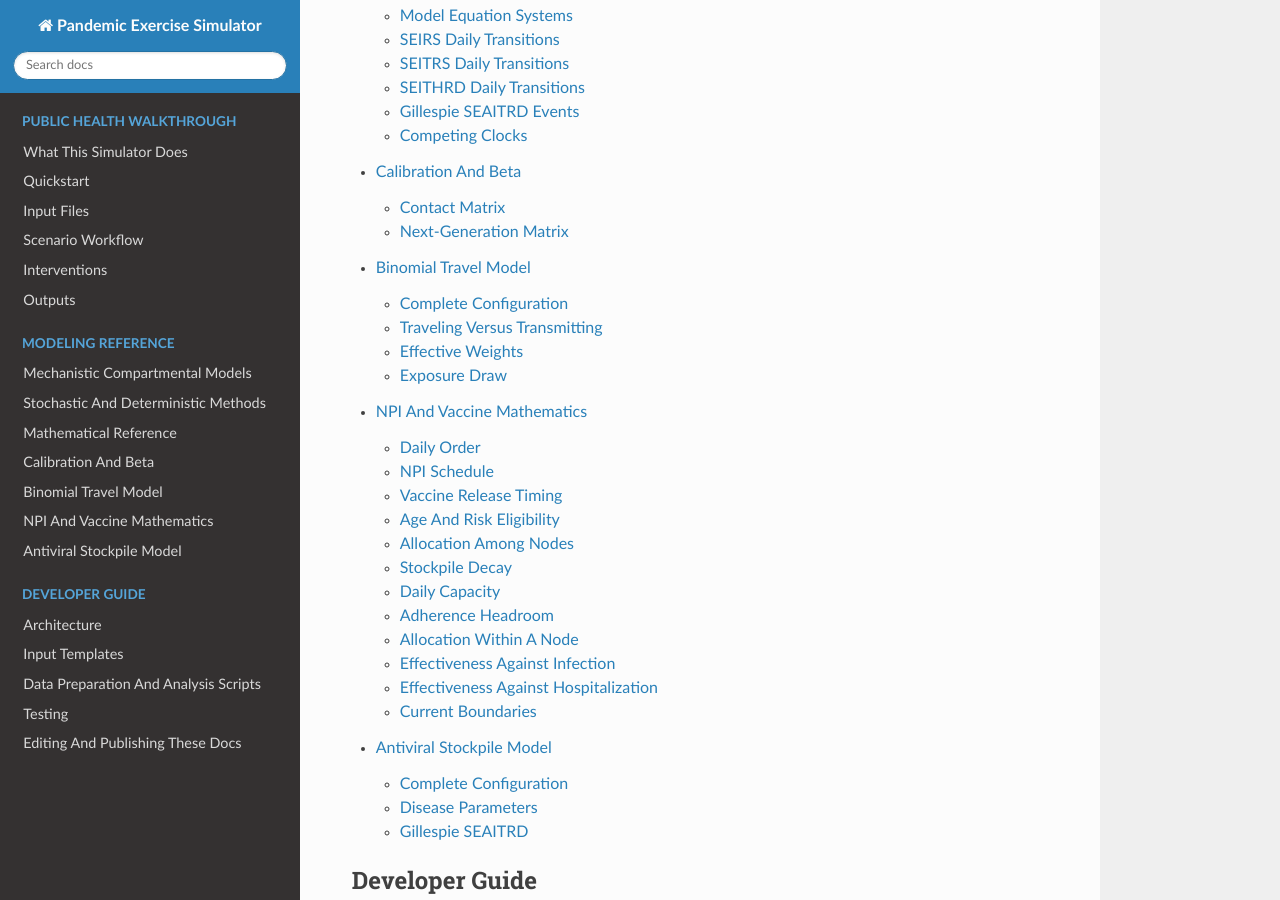
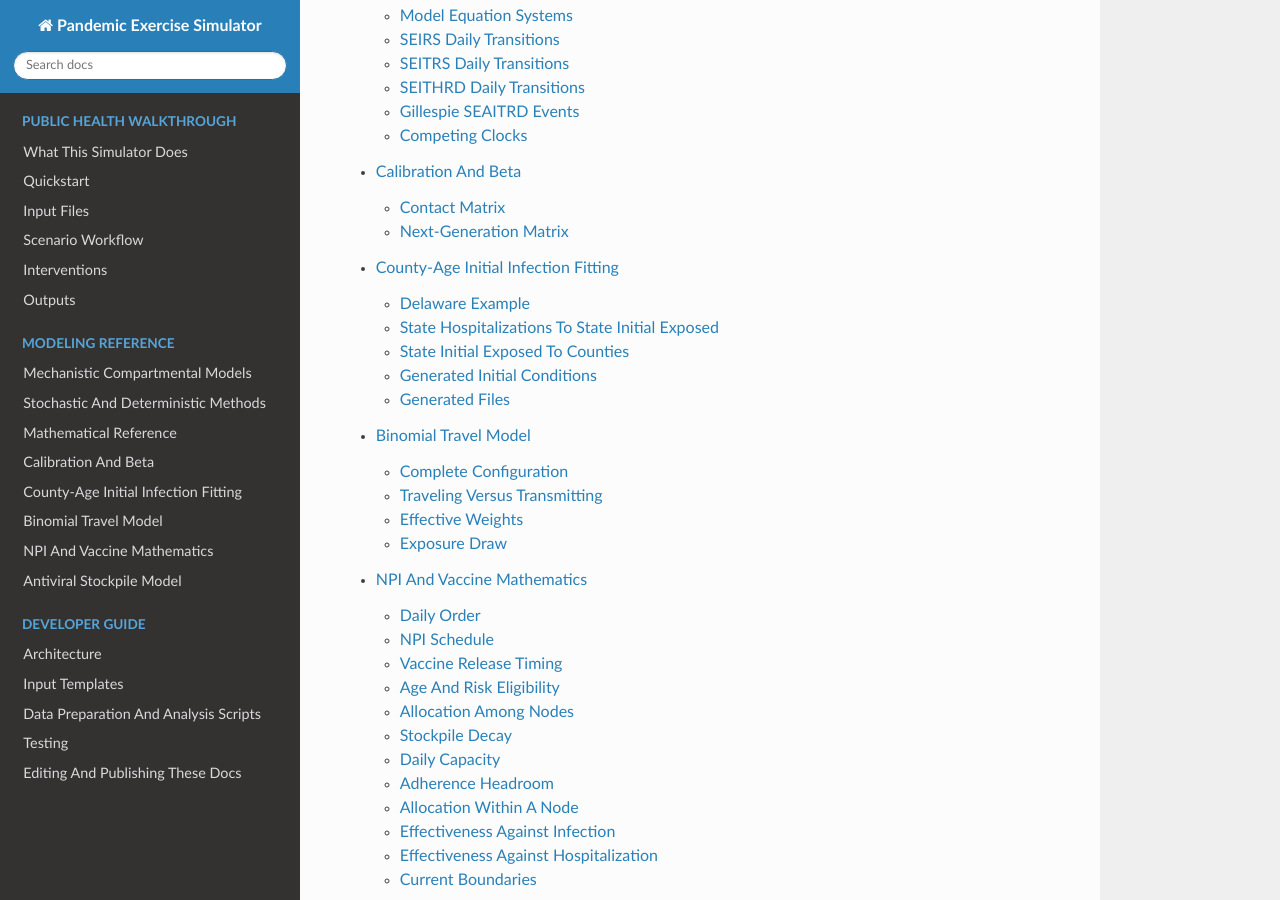
Before and after one commit to TACC/PandemicExerciseSimulator, a Sphinx documentation site: the page built from docs/index.md, in a window 1280 px wide and 900 px high, scrolled down 1860 px. Built offline with Sphinx 7.4.7 and the Read the Docs theme 3.1.0, drawn with Linux system fonts in a browser that asks for light colours; some of the changed lines change nothing that is shown.

Commit message:
Delaware initial infections example

````diff
--- a/docs/developer/scripts.md
+++ b/docs/developer/scripts.md
@@ -26,6 +26,7 @@ the scripts can also be run individually.
 | 4b | `4b_flu_county_high_risk_by_age.R` | County high-risk ratios using state estimates and CDC PLACES burden. |
 | 5 | `5_vaccine_coverage_by_state.R` | State weekly vaccination stockpile schedules. |
 | 6 | `6_create_input_files_and_parallel_commands.R` | State-specific JSON inputs and parallel simulator commands. |
+| 6b | `6b_derive_initial_infections.R` | Delaware manuscript example deriving county-age low-risk exposures and writing a generated `data/Delaware_TEST/INPUT_*.json`. |
 
 The resulting state directory normally contains:
 
--- a/docs/index.md
+++ b/docs/index.md
@@ -33,6 +33,7 @@ modeling/compartments
 modeling/simulation-methods
 modeling/math
 modeling/calibration
+modeling/county-age-initialization
 modeling/travel
 modeling/npis-vaccines
 modeling/antivirals
--- /dev/null
+++ b/docs/modeling/county-age-initialization.md
@@ -0,0 +1,181 @@
+# County-Age Initial Infection Fitting
+
+This page documents the Delaware manuscript example used to derive county- and age-specific initial conditions from state-level incident influenza hospitalization data.
+
+The simulator input field is named `initial_infected`, but for SEIHRD-family models the current implementation places those people in the low-risk, unvaccinated `E` compartment. The quantities below are therefore low-risk-equivalent initial exposed people, indexed by county and age group.
+
+## Delaware Example
+
+The example starts simulations on August 9, 2025 and uses the Delaware age-stratified incident hospitalization time series from the Flu Scenario Modeling Hub target data archive. Delaware has three counties in the simulator population file:
+
+| County FIPS | County |
+| --- | --- |
+| `10001` | Kent |
+| `10003` | New Castle |
+| `10005` | Sussex |
+
+The script `scripts/6b_derive_initial_infections.R` estimates an initial exposure table and writes a complete runnable test input under `data/Delaware_TEST/`.
+
+## State Hospitalizations To State Initial Exposed
+
+Let $a$ index the five simulator age groups and let $H_a^{obs}$ be observed state-level incident hospitalizations in the calibration window beginning at simulation day 0. In the default Delaware example, the calibration window is the first eight weekly observations beginning August 9, 2025.
+
+For a low-risk exposed person in age group $a$, the approximate probability of eventually entering `H` is:
+
+```{math}
+q_a = (1 - p_{A,a}) p_{H,L,a},
+```
+
+where:
+
+- $p_{A,a}$ is `prop_E_to_IA`, the probability that an exposed person follows the asymptomatic path;
+- $p_{H,L,a}$ is `prop_IS_to_H_lowrisk`, the low-risk realized hospitalization probability among symptomatic infectious people.
+
+The statewide low-risk-equivalent exposed count is then:
+
+```{math}
+\tilde E_{0,a}^{state} = \frac{H_a^{obs}}{q_a}.
+```
+
+The script rounds this value and applies a configurable floor only when the calibration window contains at least one hospitalization for that age group:
+
+```{math}
+E_{0,a}^{state} =
+\max\left(
+\operatorname{round}(\tilde E_{0,a}^{state}),
+\mathbf{1}[H_a^{obs} > 0]E_{min}
+\right).
+```
+
+For the Delaware baseline parameters:
+
+| Age group | `prop_E_to_IA` | `prop_IS_to_H_lowrisk` | $q_a$ |
+| --- | ---: | ---: | ---: |
+| 0-4 | 0.25 | 0.0132 | 0.009900 |
+| 5-17 | 0.25 | 0.0099 | 0.007425 |
+| 18-49 | 0.30 | 0.0295 | 0.020650 |
+| 50-64 | 0.30 | 0.0594 | 0.041580 |
+| 65+ | 0.30 | 0.0802 | 0.056140 |
+
+In the first eight weeks after August 9, 2025, Delaware has two observed incident hospitalizations in ages 0-4 and two in ages 65+. The resulting state-level initial exposed estimates are:
+
+| Age group | $H_a^{obs}$ | $E_{0,a}^{state}$ |
+| --- | ---: | ---: |
+| 0-4 | 2 | 202 |
+| 5-17 | 0 | 0 |
+| 18-49 | 0 | 0 |
+| 50-64 | 0 | 0 |
+| 65+ | 2 | 36 |
+
+## State Initial Exposed To Counties
+
+Let $c$ index counties. The county allocation uses low-risk county population by age and a mild county mobility centrality term:
+
+```{math}
+w_{c,a} = L_{c,a}^{\alpha} M_c^{\delta},
+```
+
+where:
+
+- $L_{c,a} = N_{c,a}(1-r_{c,a})$ is the low-risk population in county $c$ and age group $a$;
+- $N_{c,a}$ is county population;
+- $r_{c,a}$ is the county high-risk ratio;
+- $M_c$ is normalized outbound county mobility for the simulation-start quarter;
+- $\alpha$ is the population exponent;
+- $\delta$ is the mobility exponent.
+
+This is a dasymetric proportional allocation rather than a fully fitted county-level epidemic model. The state-level hospitalization signal identifies $E_{0,a}^{state}$, and the county weights distribute that age-specific total using available ancillary information.
+
+### Population Exponent
+
+The population exponent $\alpha$ controls how strongly initial exposed people follow the county-age low-risk population. If county A has twice the low-risk population of county B in the same age group, and mobility is equal, then:
+
+```{math}
+\frac{w_{A,a}}{w_{B,a}} = 2^{\alpha}.
+```
+
+Interpretation:
+
+| $\alpha$ | Effect |
+| ---: | --- |
+| 0 | Ignores county-age population; counties receive equal population weight before mobility. |
+| 0.5 | Sublinear population weighting; larger counties receive more exposures, but less than proportional. |
+| 1 | Proportional low-risk population allocation. This is the Delaware default. |
+| >1 | Superlinear population weighting; larger counties receive disproportionately more exposures. |
+
+The manuscript default $\alpha=1$ is the most transparent assumption: absent county-level infection surveillance, the expected number of initial exposures is proportional to the eligible low-risk county-age population.
+
+### Mobility Exponent
+
+The mobility exponent $\delta$ controls how much the allocation favors counties with greater normalized outbound mobility. If county A has twice the normalized mobility of county B, and low-risk population is equal, then:
+
+```{math}
+\frac{w_{A,a}}{w_{B,a}} = 2^{\delta}.
+```
+
+Interpretation:
+
+| $\delta$ | Effect |
+| ---: | --- |
+| 0 | Ignores mobility; allocation uses only population weighting. |
+| 0.25 | Mild mobility preference. A two-fold mobility difference gives only a $2^{0.25}\approx1.19$-fold weight difference. This is the Delaware default. |
+| 1 | Mobility-proportional weighting. A two-fold mobility difference gives a two-fold weight difference. |
+| >1 | Strong mobility concentration in more connected counties. |
+
+The default $\delta=0.25$ keeps mobility as a secondary modifier rather than allowing mobility to dominate population. This is useful for an illustrative early-season exposure initializer because population is the better-measured denominator, while mobility centrality is an ancillary spatial-risk signal.
+
+County exposures are allocated by normalized weights:
+
+```{math}
+\hat E_{0,c,a} = E_{0,a}^{state}
+\frac{w_{c,a}}{\sum_{c'} w_{c',a}}.
+```
+
+The final integer table uses largest-remainder apportionment within each age group so that county totals preserve the state total exactly:
+
+```{math}
+\sum_c E_{0,c,a} = E_{0,a}^{state}.
+```
+
+### Sensitivity To Exponent Choices
+
+The table below shows how Delaware county allocations change under three exponent choices. The `State age total matched` column is the $E_{0,a}^{state}$ value being distributed, and each scenario column sums to that value within age group. For example, the three county rows for ages 0-4 sum to 202 in every scenario, and the three county rows for ages 65+ sum to 36 in every scenario.
+
+| County FIPS | Age group | State age total matched | $\alpha=1,\delta=0.25$ default | $\alpha=1,\delta=1$ | $\alpha=0.5,\delta=1$ |
+| --- | --- | ---: | ---: | ---: | ---: |
+| `10001` | 0-4 | 202 | 41 | 44 | 59 |
+| `10003` | 0-4 | 202 | 119 | 123 | 97 |
+| `10005` | 0-4 | 202 | 42 | 35 | 46 |
+| `10001` | 65+ | 36 | 6 | 6 | 9 |
+| `10003` | 65+ | 36 | 18 | 19 | 16 |
+| `10005` | 65+ | 36 | 12 | 11 | 11 |
+
+## Generated Initial Conditions
+
+The default script writes the following `initial_infected` entries for the Delaware test input:
+
+```json
+[
+  {"county": "10001", "infected": "41", "age_group": "0"},
+  {"county": "10003", "infected": "119", "age_group": "0"},
+  {"county": "10005", "infected": "42", "age_group": "0"},
+  {"county": "10001", "infected": "6", "age_group": "4"},
+  {"county": "10003", "infected": "18", "age_group": "4"},
+  {"county": "10005", "infected": "12", "age_group": "4"}
+]
+```
+
+The total initial low-risk exposed count is 238. The nonzero age groups reflect the hospitalization signal in the first eight weeks after the simulation start date; this is an intentionally conservative early-season initializer, not a full posterior calibration.
+
+## Generated Files
+
+Running `scripts/6b_derive_initial_infections.R` writes:
+
+```text
+data/Delaware/derived_initial_infected_Delaware_2025-08-09.csv
+data/Delaware/derived_initial_infected_Delaware_2025-08-09.json
+data/Delaware/derived_initial_infected_Delaware_2025-08-09_method.csv
+data/Delaware_TEST/INPUT_SEIHRD-STOCH_Delaware_TEST_R0-2.2_BASELINE.json
+```
+
+The `Delaware_TEST` directory is ignored by git because it is a generated local test artifact.
````
